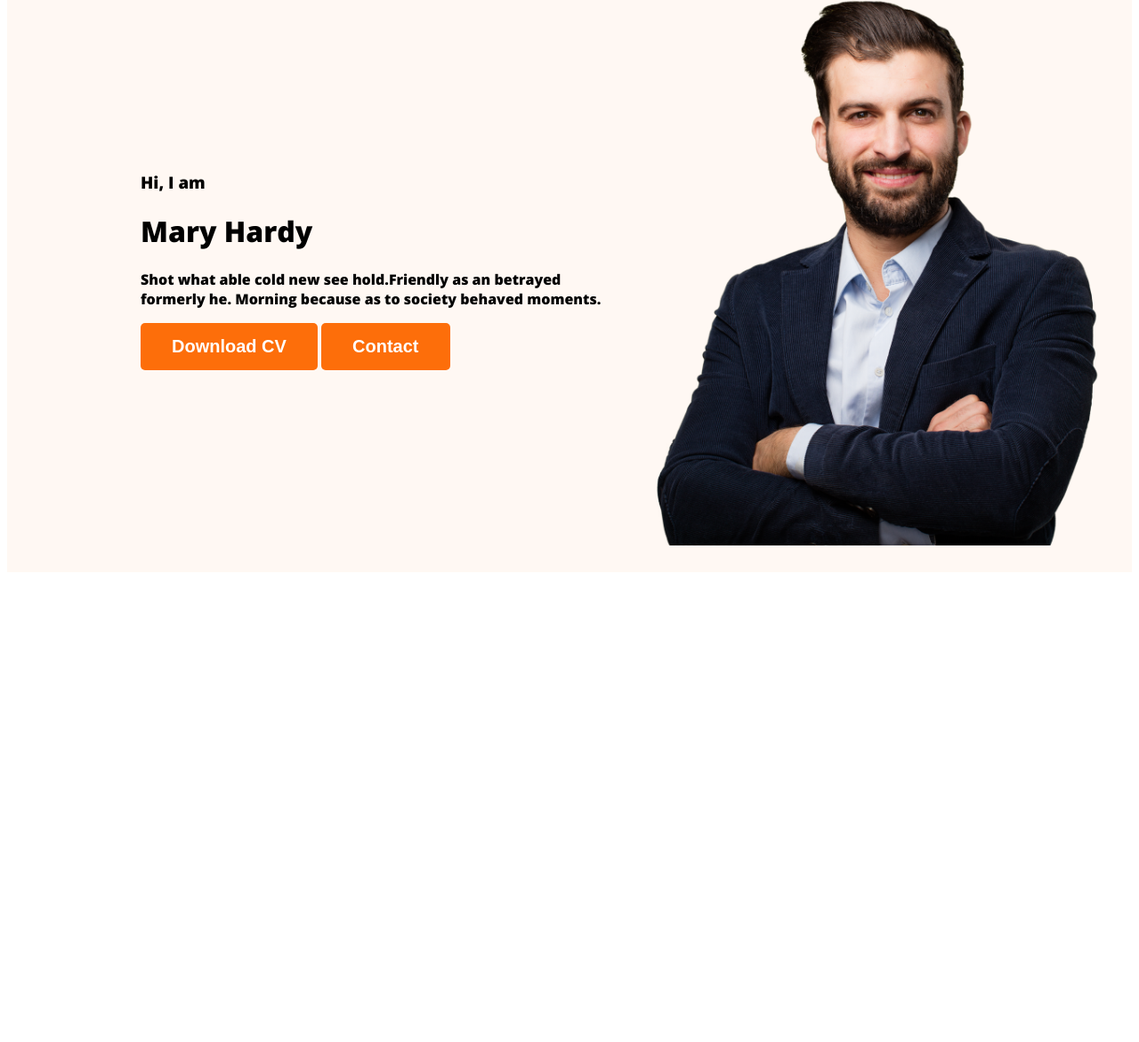
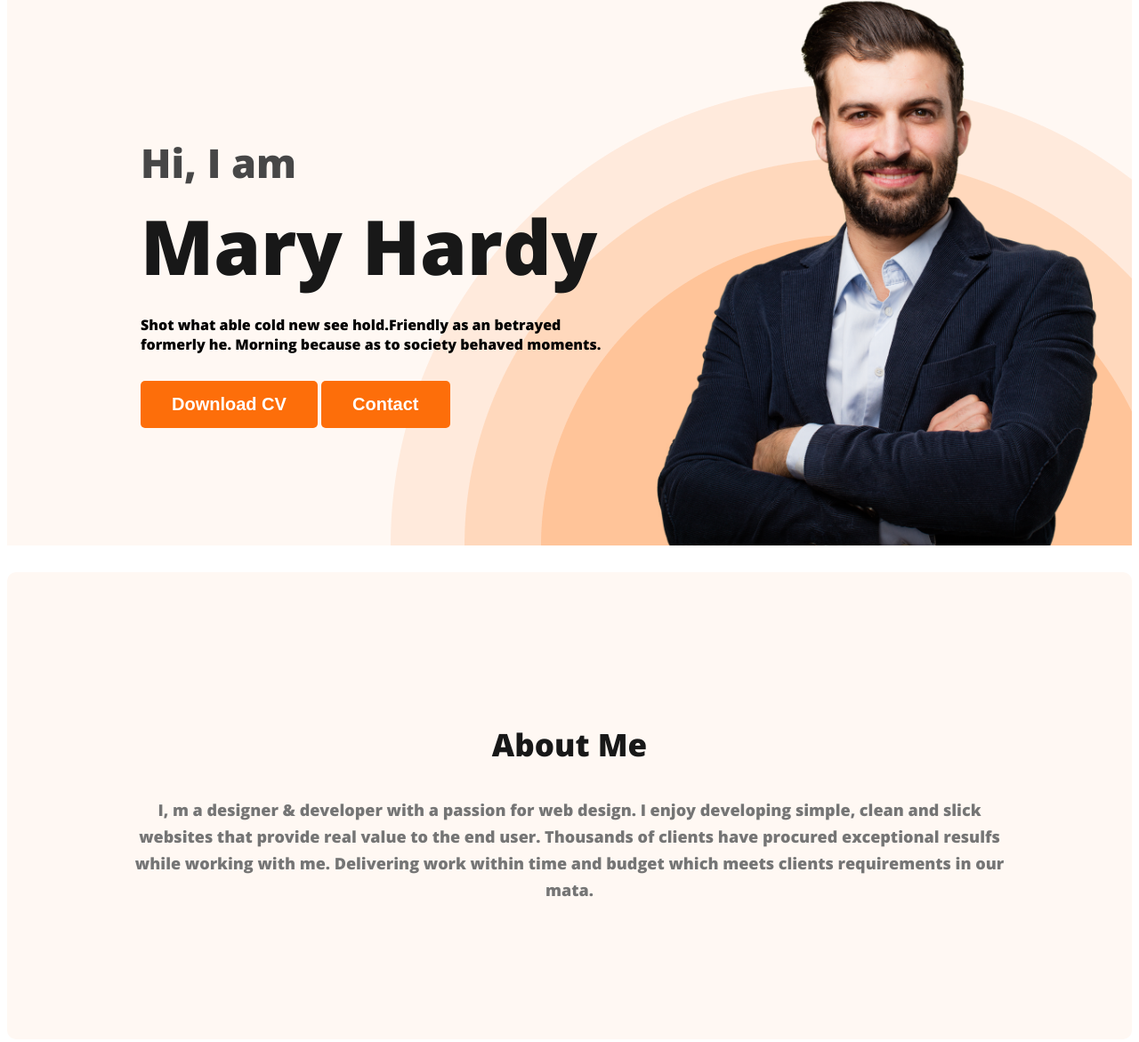
Before and after one commit to WasifulKaium/webdeveloper-portfolio, a plain HTML site: page index.html in a window 1280 px wide. Shown: the part 213-1384 px from the top of the page at 89% size. Before the commit the page ends 864 px from the top, so only its background shows below. Drawn offline with nearby package versions, Linux system fonts and the light colour scheme.

Commit message:
about me styles

```diff
--- a/index.html
+++ b/index.html
@@ -20,10 +20,10 @@
             </ul>
         </nav>
         <div class="banner">
-        <div>
+        <div class="banner-content">
             <h3 class="banner-greeting">Hi, I  am</h3>
             <h1 class="banner-title">Mary Hardy</h1>
-            <p>Shot what able cold new see hold.Friendly as an betrayed formerly he. Morning because as to society behaved moments.</p>
+            <p class="banner-description">Shot what able cold new see hold.Friendly as an betrayed formerly he. Morning because as to society behaved moments.</p>
             <button class="btn-primary">Download CV</button>
             <button class="btn-primary">Contact</button>
         </div>
@@ -32,6 +32,13 @@
 
     </header>
     <main>
+        <section class="about">
+            <h3 class="section-title">About Me</h3>
+            <p class="section-description">
+                I, m a designer & developer with a passion for web design. I enjoy developing simple, clean and slick websites that provide real value to the end user. Thousands of clients have procured exceptional resulfs while working with me. Delivering work within time and budget which meets clients requirements in our mata.
+            </p>
+
+        </section>
 
 
     </main>
--- a/styles/portfolio.css
+++ b/styles/portfolio.css
@@ -13,6 +13,19 @@ body{
     font-size: 20px;
 font-weight: 700;
 padding: 15px 35px;
+}
+.section-title{
+    color: #181818;
+text-align: center;
+font-size: 35px;
+font-weight: 700;
+}
+.section-description{
+    color: #757575;
+text-align: center;
+font-size: 18px;
+font-weight: 400;
+line-height: 30px;
 }
 /* nav related styles*/
 nav{
@@ -41,12 +54,45 @@ nav a{
 /* header related styles */
 .header{
     background-color: #FFF8F3;
+    background-image: url('../images/header_bg.png');
+    background-repeat: no-repeat;
+    background-position: bottom right;
+
 }
 .banner{
-    padding: 30px 30px 30px 150px;
+    padding: 30px 30px 0px 150px;
     display: flex;
     align-items: center;
+    justify-content: space-between;
+}
+.banner-content{
+    width: 570px;
 }
 .banner .profile-pic{
     width: 550px;
 }
+.banner-greeting{
+    color: #474747;
+    font-size: 45px;
+font-weight: 600;
+margin-bottom: 0px;
+}
+.banner-title{
+    color: #181818;
+font-size: 85px;
+font-weight: 700;
+margin-top: 5px;
+margin-bottom: 20px;
+}
+.banner-description{
+    margin-top: 20px;
+    margin-bottom: 30px;
+}
+/* main section styles */
+/* about section styles */
+.about{
+    padding: 135px;
+    border-radius: 10px;
+background-color: #FFF8F3;
+margin-top: 30px;
+}
```
